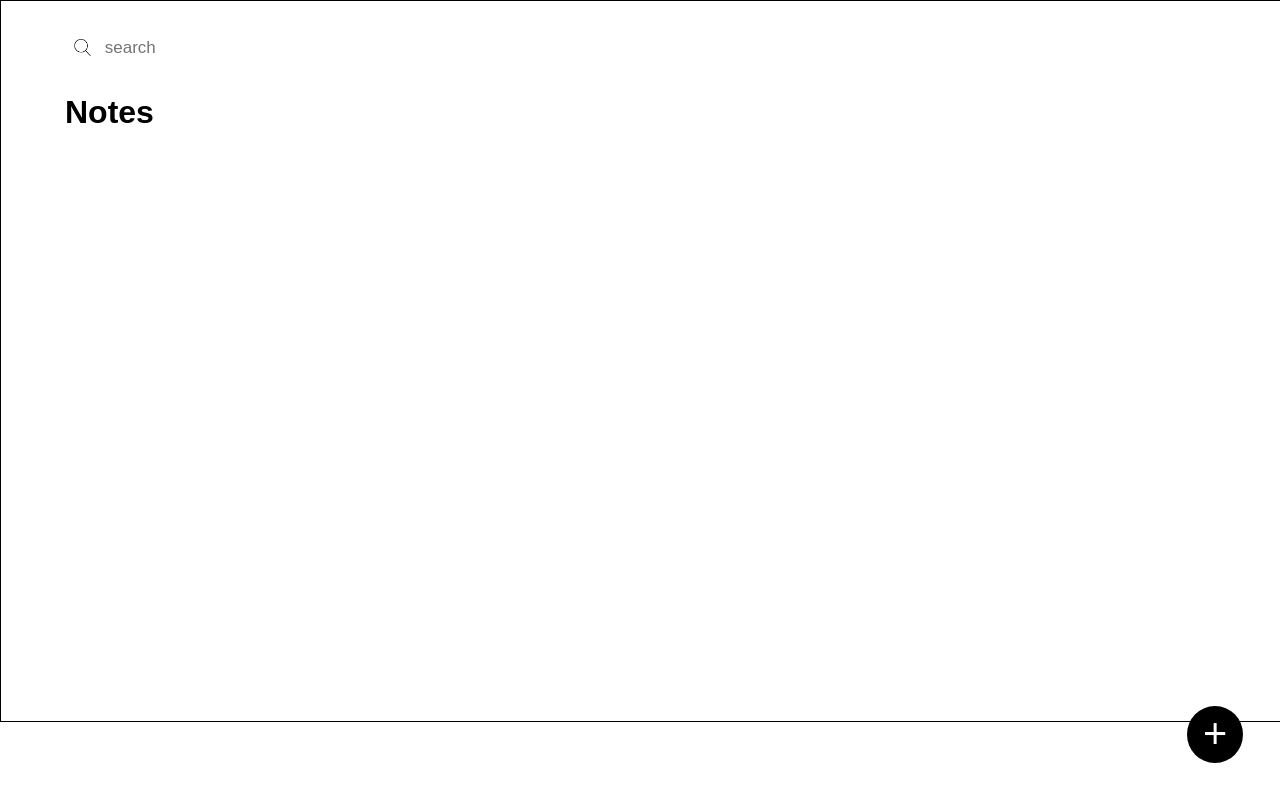
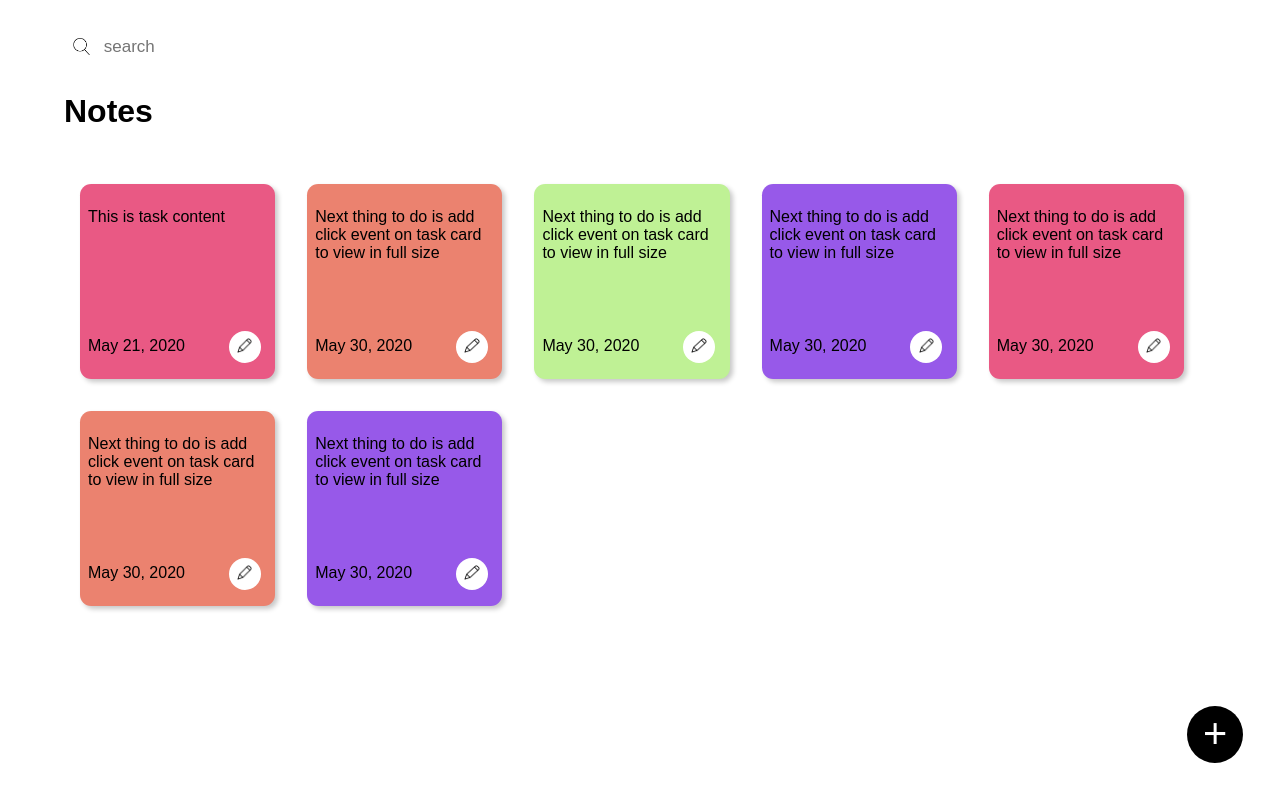
Before and after one commit to Websitedev7849/react-js, a React (Create React App) app: page / in a window 1280 px wide. Built offline with nearby package versions, Linux system fonts and the light colour scheme.

Commit message:
created component for task and template inside it to display task

```diff
--- a/src/App.js
+++ b/src/App.js
@@ -1,11 +1,13 @@
 import  Navbar  from "./Navbar";
 import AddTask from "./AddTask";
+import Task from "./Task";
 
 function App() {
   return (
     <div className="App">
       <section className="main">
         <Navbar/>
+        <Task/>
         <AddTask/>
       </section>
     </div>
--- /dev/null
+++ b/src/Task.js
@@ -0,0 +1,29 @@
+import { useState } from "react";
+
+const Task = () => {
+    const [tasks, useTask] = useState([
+        {taskBody: "This is task content", taskCreatedDate: "May 21, 2020" },
+        {taskBody: "Next thing to do is add click event on task card to view in full size", taskCreatedDate: "May 30, 2020" },
+        {taskBody: "Next thing to do is add click event on task card to view in full size", taskCreatedDate: "May 30, 2020" },
+        {taskBody: "Next thing to do is add click event on task card to view in full size", taskCreatedDate: "May 30, 2020" },
+        {taskBody: "Next thing to do is add click event on task card to view in full size", taskCreatedDate: "May 30, 2020" },
+        {taskBody: "Next thing to do is add click event on task card to view in full size", taskCreatedDate: "May 30, 2020" },
+        {taskBody: "Next thing to do is add click event on task card to view in full size", taskCreatedDate: "May 30, 2020" },
+    ]);
+
+    return (
+        <div className="task-container">
+            {tasks.map((task, index) => (
+                <div className="task-card" key={index}>
+                    <p className="task-body">{ task.taskBody }</p>
+                    <p className="task-date">{ task.taskCreatedDate }</p>
+                    <button className="edit-btn" type="button">
+                        <img src="./images/edit.png" alt="edit button"/>
+                    </button>
+                </div>
+            ))}
+        </div>
+    )
+};
+
+export default Task;
--- /dev/null
+++ b/src/TaskList.js
@@ -0,0 +1 @@
+// Use Prop to return template for blog list here
--- a/src/index.css
+++ b/src/index.css
@@ -9,7 +9,6 @@ body {
 }
 
 .main{
-  border: var(--brdr);
   height: 45rem;
   width: 100%;
 }
@@ -73,3 +72,70 @@ body {
     cursor: pointer;
     outline: none;
   }
+
+
+  .task-container{
+    display: grid;
+    grid-template-columns: repeat(5, 1fr);
+    grid-gap: 2rem;
+    width: 80%;
+    padding: 2rem;
+    margin-left: 3rem;
+  }
+
+    .task-card{
+      display: grid;
+      grid-template-columns: 1fr;
+      grid-template-rows: 3fr 1fr;
+      background-color: #ebb876;
+      height: 11.2rem;
+      width: 11.2rem;
+      padding: 0.5rem;
+      border-radius: 0.7rem;
+      box-shadow: 3px 3px 5px #00000038;
+    }
+
+    .task-card:nth-child(n+1){
+      background-color: #eb826f;
+    }
+
+    .task-card:nth-child(2n+1){
+      background-color: #bff195;
+    }
+
+    .task-card:nth-child(3n+1){
+      background-color: #9759e9;
+    }
+
+    .task-card:nth-child(4n+1){
+      background-color: #e95984;
+    }
+
+      .task-body{
+        grid-column: 1/3;
+        grid-row: 1/4;
+      }
+
+      .task-date{
+        grid-column: 1/1.5;
+        grid-row: 5/5;
+        height: auto;
+        width: 7rem;
+      }
+
+      .edit-btn{
+        height: 2rem;
+        width: 2rem;
+        padding: 5px;
+        margin: 0.6rem 0.4rem 0 0;
+        background: #ffffff;
+        border: none;
+        border-radius: 50%;
+        grid-row: 5/5;
+        cursor: pointer;
+      }
+
+        .edit-btn img{
+          height: 70%;
+          width: 70%;
+        }
```
Also changed, not shown: public/images/edit.png (added).
